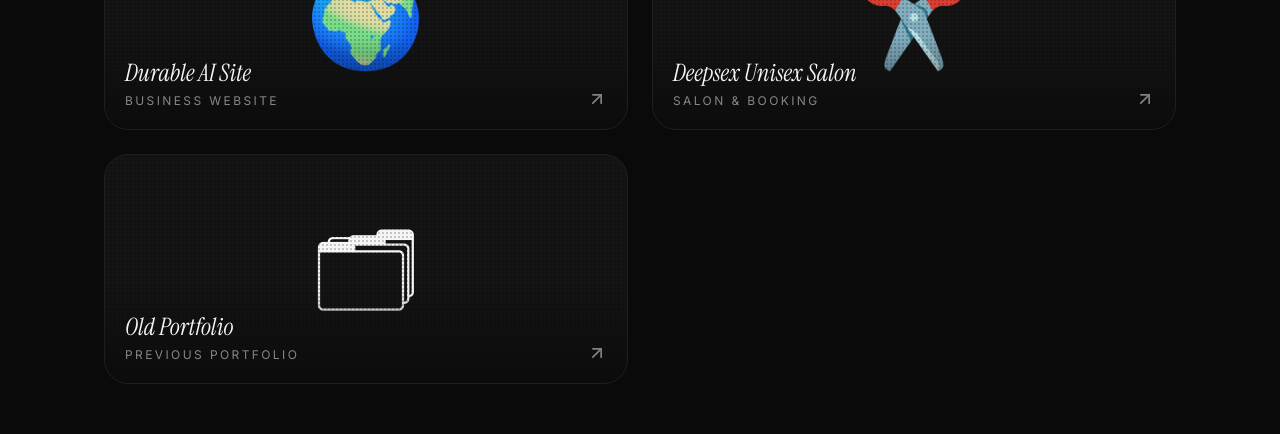
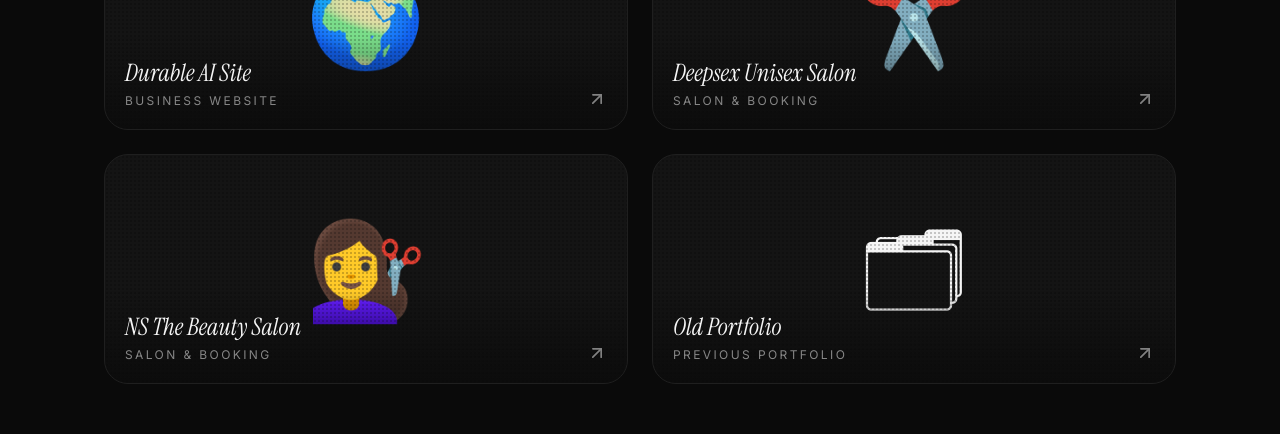
Before and after one commit to syedtajamul32-ux/portfolio67, a React (Vite) app: page / in a window 1280 px wide. Shown: the part 2000-2434 px from the top of the page. Built offline with nearby package versions, Linux system fonts and the light colour scheme; no server answers; the database is empty.

Commit message:
Updated data.ts

```diff
--- a/src/data.ts
+++ b/src/data.ts
@@ -64,6 +64,13 @@ export const PROJECTS: Project[] = [
     description: 'A full unisex salon website with online booking and service showcase.',
     url: 'https://syedtajamul32-ux.github.io/DeepunisexSalon/',
     emoji: '✂️',
+  },
+  {
+    title: 'NS The Beauty Salon',
+    category: 'Salon & Booking',
+    description: 'A beauty salon website with service showcase and online booking.',
+    url: 'https://syedtajamul32-ux.github.io/NS-The-Beauty-Salon/',
+    emoji: '💇‍♀️',
   },
   {
     title: 'Old Portfolio',
```
